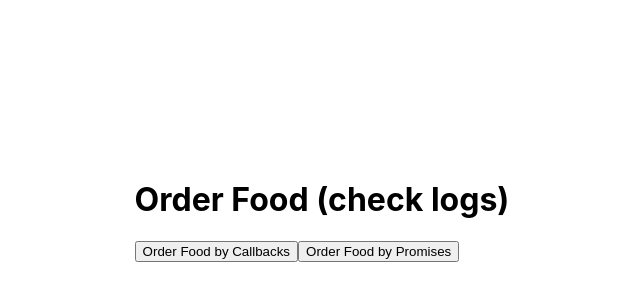
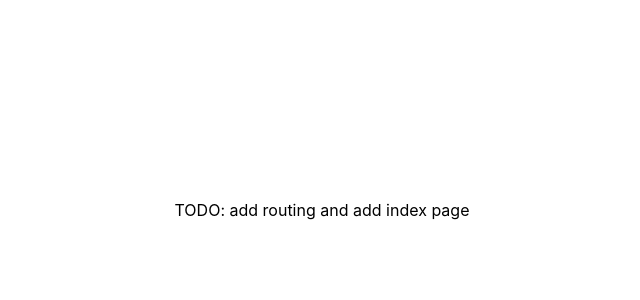
Before and after one commit to vinayv-456/react-problems-tricky, a React (Create React App) app: page / in a window 1280 px wide. Shown: the part 190-490 px from the top of the page, without its empty margins (318-958 px from the left). Built offline with nearby package versions, Linux system fonts and the light colour scheme.

Commit message:
folder restructing

```diff
--- a/src/App.js
+++ b/src/App.js
@@ -1,5 +1,5 @@
 import React from "react";
-import Gift from "./NestedGift/Gift";
+import Gift from "./Components/NestedGift/Gift";
 import AsyncHandling from "./JS/AsyncFlowExample_OrderPizza";
 
 function App() {
@@ -13,8 +13,9 @@ function App() {
         width: "100vw",
       }}
     >
+      TODO: add routing and add index page
       {/* <Gift /> */}
-      <AsyncHandling />
+      {/* <AsyncHandling /> */}
     </div>
   );
 }
```
Also changed, not shown: src/Components/NestedGift/Gift.jsx (renamed from src/NestedGift/Gift.jsx), src/Components/NestedGift/NestedGift.jsx (renamed from src/NestedGift/NestedGift.jsx), src/Components/NestedGift/data.js (renamed from src/NestedGift/data.js), src/Components/NestedGift/gift.svg (renamed from src/NestedGift/gift.svg).
